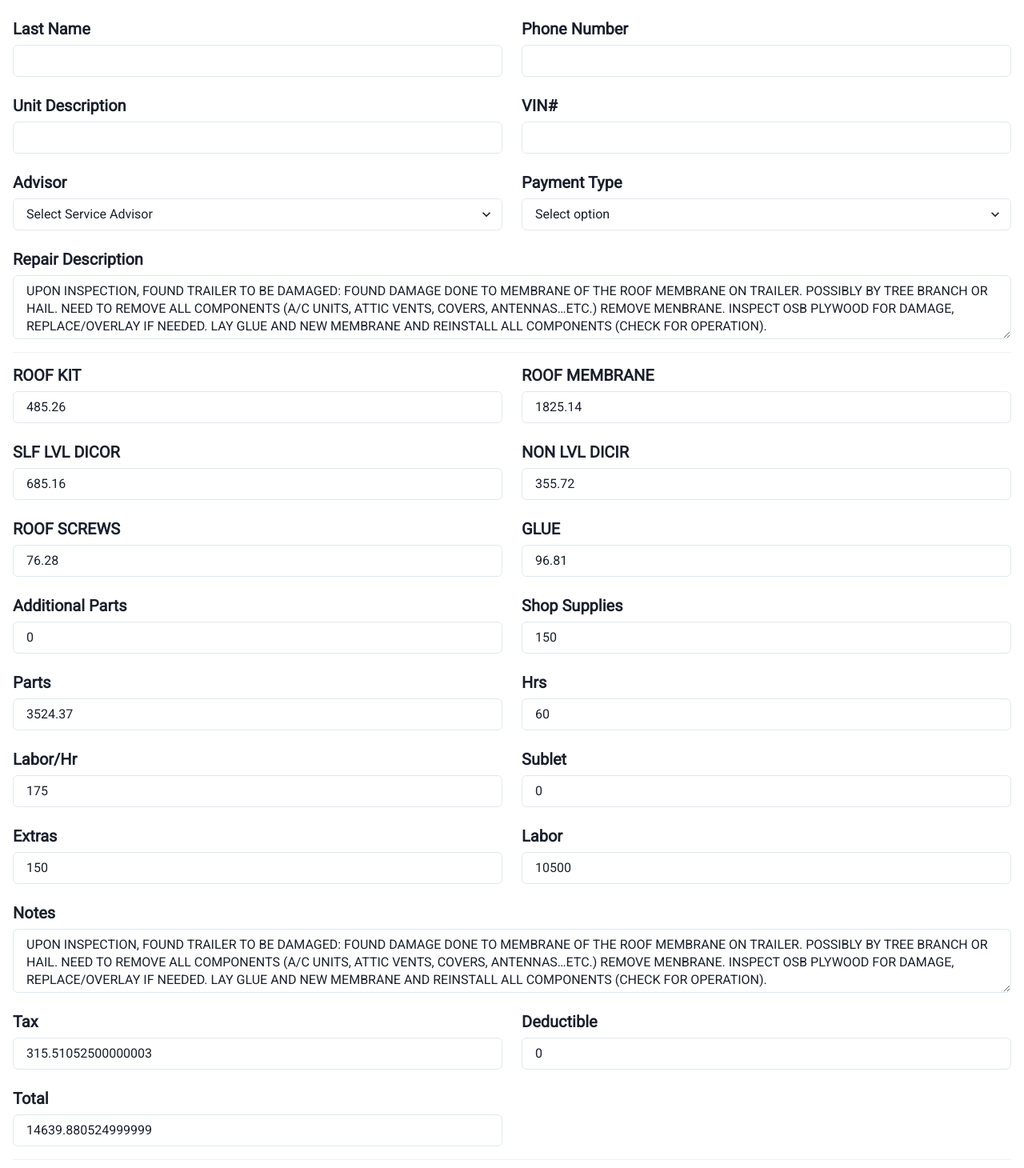
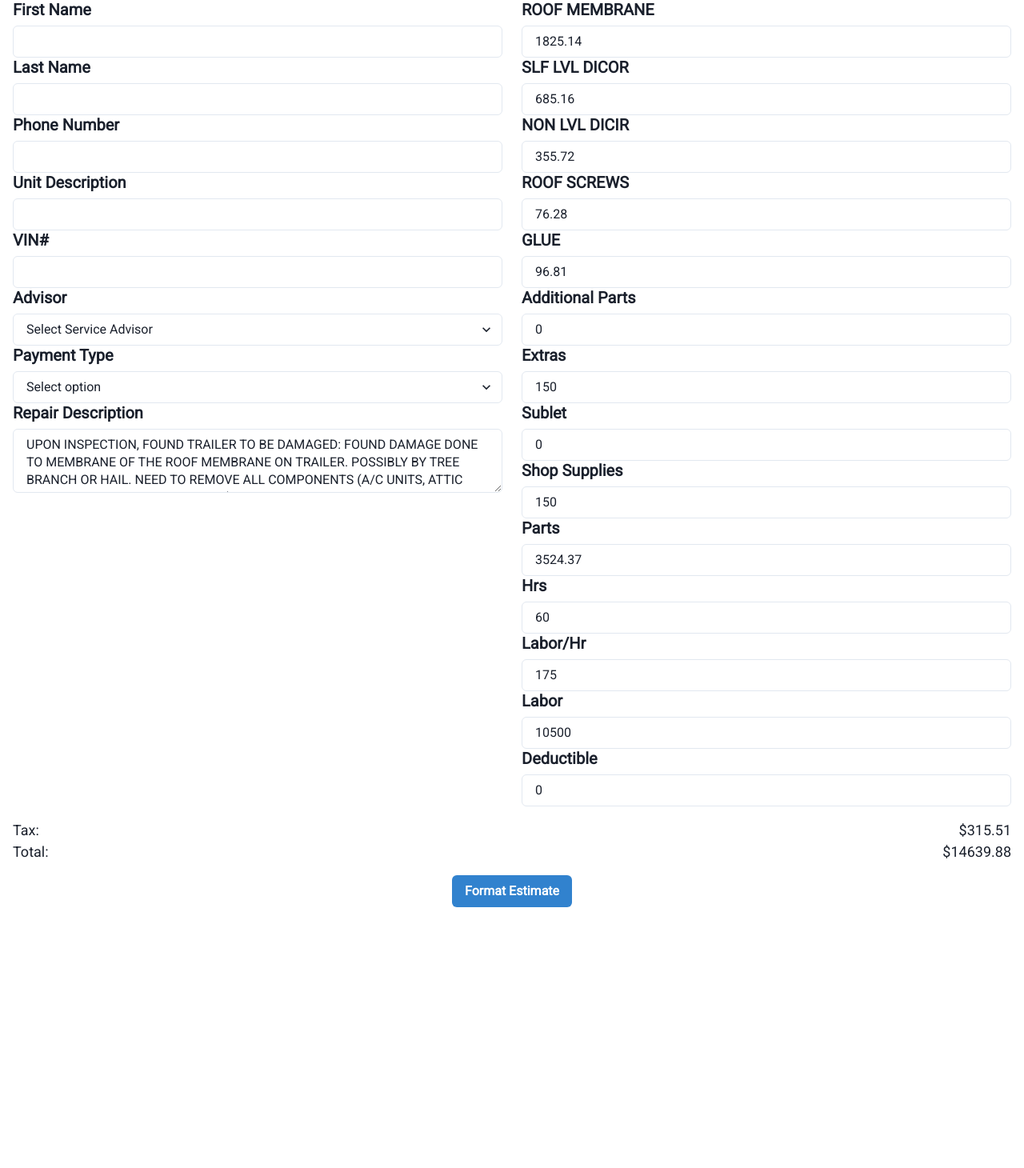
Before and after one commit to GPT-Engineer-App/Roof-Quote-Pro, a React (Vite) app: page / in a window 1280 px wide. Shown: the part 370-1830 px from the top of the page at 80% size. After the commit the page ends 1544 px from the top, so only its background shows below. Built offline with nearby package versions, Linux system fonts and the light colour scheme.

Commit message:
Reverted to edit af133209-f20d-4d38-afa6-be6f71f0952b: "Aligned the Parts fields on one side and the other fields on the opposite side to make the layout more efficient and modern."

```diff
--- a/src/pages/Index.jsx
+++ b/src/pages/Index.jsx
@@ -1,5 +1,5 @@
 import React, { useState } from "react";
-import { Container, VStack, HStack, Input, Text, Box, Heading, Divider, Select, Textarea, Button, Image, Flex, Grid, GridItem } from "@chakra-ui/react";
+import { Container, VStack, HStack, Input, Text, Box, Heading, Divider, Select, Textarea, Button, Image, Flex, Grid, GridItem, SimpleGrid } from "@chakra-ui/react";
 
 const Index = () => {
   const [parts, setParts] = useState(3524.37);
@@ -85,40 +85,26 @@ Total sum from parts X ${taxRate}% = Tax. Labor cannot be taxed.
           <Text fontSize="lg">Simple</Text>
         </Heading>
         <Divider />
-        <Grid templateColumns="repeat(2, 1fr)" gap={6} width="100%">
-          <GridItem>
+        <SimpleGrid columns={{ base: 1, md: 2 }} spacing={6} width="100%">
+          <Box>
             <Heading as="h2" size="md" mb={2}>Estimate#</Heading>
             <Input type="text" value={estimate} onChange={(e) => setEstimate(e.target.value)} />
-          </GridItem>
-          <GridItem>
             <Heading as="h2" size="md" mb={2}>First Name</Heading>
             <Input type="text" value={firstName} onChange={(e) => setFirstName(e.target.value)} />
-          </GridItem>
-          <GridItem>
             <Heading as="h2" size="md" mb={2}>Last Name</Heading>
             <Input type="text" value={lastName} onChange={(e) => setLastName(e.target.value)} />
-          </GridItem>
-          <GridItem>
             <Heading as="h2" size="md" mb={2}>Phone Number</Heading>
             <Input type="text" value={phoneNumber} onChange={(e) => setPhoneNumber(e.target.value)} />
-          </GridItem>
-          <GridItem>
             <Heading as="h2" size="md" mb={2}>Unit Description</Heading>
             <Input type="text" value={unitDescription} onChange={(e) => setUnitDescription(e.target.value)} />
-          </GridItem>
-          <GridItem>
             <Heading as="h2" size="md" mb={2}>VIN#</Heading>
             <Input type="text" value={vin} onChange={(e) => setVin(e.target.value)} />
-          </GridItem>
-          <GridItem>
             <Heading as="h2" size="md" mb={2}>Advisor</Heading>
             <Select placeholder="Select Service Advisor" value={advisor} onChange={(e) => setAdvisor(e.target.value)}>
               <option value="Mark.W">Mark.W</option>
               <option value="Alicia.E">Alicia.E</option>
               <option value="Hunter.S">Hunter.S</option>
             </Select>
-          </GridItem>
-          <GridItem>
             <Heading as="h2" size="md" mb={2}>Payment Type</Heading>
             <Select placeholder="Select option" value={customerPayType} onChange={(e) => setCustomerPayType(e.target.value)}>
               <option value="extWarranty">Ext Warranty</option>
@@ -126,92 +112,53 @@ Total sum from parts X ${taxRate}% = Tax. Labor cannot be taxed.
               <option value="rvStation">RV Station</option>
               <option value="warranty">Warranty</option>
             </Select>
-          </GridItem>
-          <GridItem colSpan={2}>
             <Heading as="h2" size="md" mb={2}>Repair Description</Heading>
             <Textarea value={repairDescription} onChange={(e) => setRepairDescription(e.target.value)} />
-          </GridItem>
-        </Grid>
-        <Divider />
-        <Grid templateColumns="repeat(2, 1fr)" gap={6} width="100%">
-          <GridItem>
+          </Box>
+          <Box>
             <Heading as="h2" size="md" mb={2}>ROOF KIT</Heading>
             <Input type="number" value={roofKit} onChange={(e) => setRoofKit(parseFloat(e.target.value))} />
-          </GridItem>
-          <GridItem>
             <Heading as="h2" size="md" mb={2}>ROOF MEMBRANE</Heading>
             <Input type="number" value={roofMembrane} onChange={(e) => setRoofMembrane(parseFloat(e.target.value))} />
-          </GridItem>
-          <GridItem>
             <Heading as="h2" size="md" mb={2}>SLF LVL DICOR</Heading>
             <Input type="number" value={slfLvlDicor} onChange={(e) => setSlfLvlDicor(parseFloat(e.target.value))} />
-          </GridItem>
-          <GridItem>
             <Heading as="h2" size="md" mb={2}>NON LVL DICIR</Heading>
             <Input type="number" value={nonLvlDicir} onChange={(e) => setNonLvlDicir(parseFloat(e.target.value))} />
-          </GridItem>
-          <GridItem>
             <Heading as="h2" size="md" mb={2}>ROOF SCREWS</Heading>
             <Input type="number" value={roofScrews} onChange={(e) => setRoofScrews(parseFloat(e.target.value))} />
-          </GridItem>
-          <GridItem>
             <Heading as="h2" size="md" mb={2}>GLUE</Heading>
             <Input type="number" value={glue} onChange={(e) => setGlue(parseFloat(e.target.value))} />
-          </GridItem>
-          <GridItem>
             <Heading as="h2" size="md" mb={2}>Additional Parts</Heading>
             <Input type="number" value={additionalParts} onChange={(e) => setAdditionalParts(parseFloat(e.target.value))} />
-          </GridItem>
-          <GridItem>
+            <Heading as="h2" size="md" mb={2}>Extras</Heading>
+            <Input type="number" value={extras} onChange={(e) => setExtras(parseFloat(e.target.value))} />
+            <Heading as="h2" size="md" mb={2}>Sublet</Heading>
+            <Input type="number" value={sublet} onChange={(e) => setSublet(parseFloat(e.target.value))} />
             <Heading as="h2" size="md" mb={2}>Shop Supplies</Heading>
             <Input type="number" value={shopSupplies} onChange={(e) => setShopSupplies(parseFloat(e.target.value))} />
-          </GridItem>
-          <GridItem>
             <Heading as="h2" size="md" mb={2}>Parts</Heading>
             <Input type="number" value={parts} onChange={(e) => setParts(parseFloat(e.target.value))} />
-          </GridItem>
-          <GridItem>
             <Heading as="h2" size="md" mb={2}>Hrs</Heading>
             <Input type="number" value={hrs} onChange={(e) => setHrs(parseFloat(e.target.value))} />
-          </GridItem>
-          <GridItem>
             <Heading as="h2" size="md" mb={2}>Labor/Hr</Heading>
             <Input type="number" value={laborRate} onChange={(e) => setLaborRate(parseFloat(e.target.value))} />
-          </GridItem>
-          <GridItem>
-            <Heading as="h2" size="md" mb={2}>Sublet</Heading>
-            <Input type="number" value={sublet} onChange={(e) => setSublet(parseFloat(e.target.value))} />
-          </GridItem>
-          <GridItem>
-            <Heading as="h2" size="md" mb={2}>Extras</Heading>
-            <Input type="number" value={extras} onChange={(e) => setExtras(parseFloat(e.target.value))} />
-          </GridItem>
-          <GridItem>
             <Heading as="h2" size="md" mb={2}>Labor</Heading>
             <Input type="number" value={calculateLabor()} isReadOnly />
-          </GridItem>
-          <GridItem colSpan={2}>
-            <Heading as="h2" size="md" mb={2}>Notes</Heading>
-            <Textarea value={repairDescription} onChange={(e) => setRepairDescription(e.target.value)} />
-          </GridItem>
-          <GridItem>
-            <Heading as="h2" size="md" mb={2}>Tax</Heading>
-            <Input type="number" value={calculateTax()} isReadOnly />
-          </GridItem>
-          <GridItem>
             <Heading as="h2" size="md" mb={2}>Deductible</Heading>
             <Input type="number" value={deductible} onChange={(e) => setDeductible(parseFloat(e.target.value))} />
-          </GridItem>
-          <GridItem>
-            <Heading as="h2" size="md" mb={2}>Total</Heading>
-            <Input type="number" value={calculateTotal()} isReadOnly />
-          </GridItem>
-        </Grid>
-        <Divider />
-        <HStack spacing={4} width="100%" justifyContent="center">
-          <Button colorScheme="blue">Save Estimate</Button>
-          <Button colorScheme="blue">Print Estimate</Button>
-        </HStack>
+          </Box>
+        </SimpleGrid>
+        <Box width="100%">
+          <HStack justifyContent="space-between">
+            <Text fontSize="lg">Tax:</Text>
+            <Text fontSize="lg">${calculateTax().toFixed(2)}</Text>
+          </HStack>
+          <HStack justifyContent="space-between">
+            <Text fontSize="lg">Total:</Text>
+            <Text fontSize="lg">${calculateTotal().toFixed(2)}</Text>
+          </HStack>
+        </Box>
+        <Button colorScheme="blue" onClick={formatEstimate}>Format Estimate</Button>
         {formattedEstimate && (
           <Box width="100%" mt={4} p={4} borderWidth="1px" borderRadius="md">
             <Heading as="h2" size="md" mb={2}>Formatted Estimate</Heading>
```
